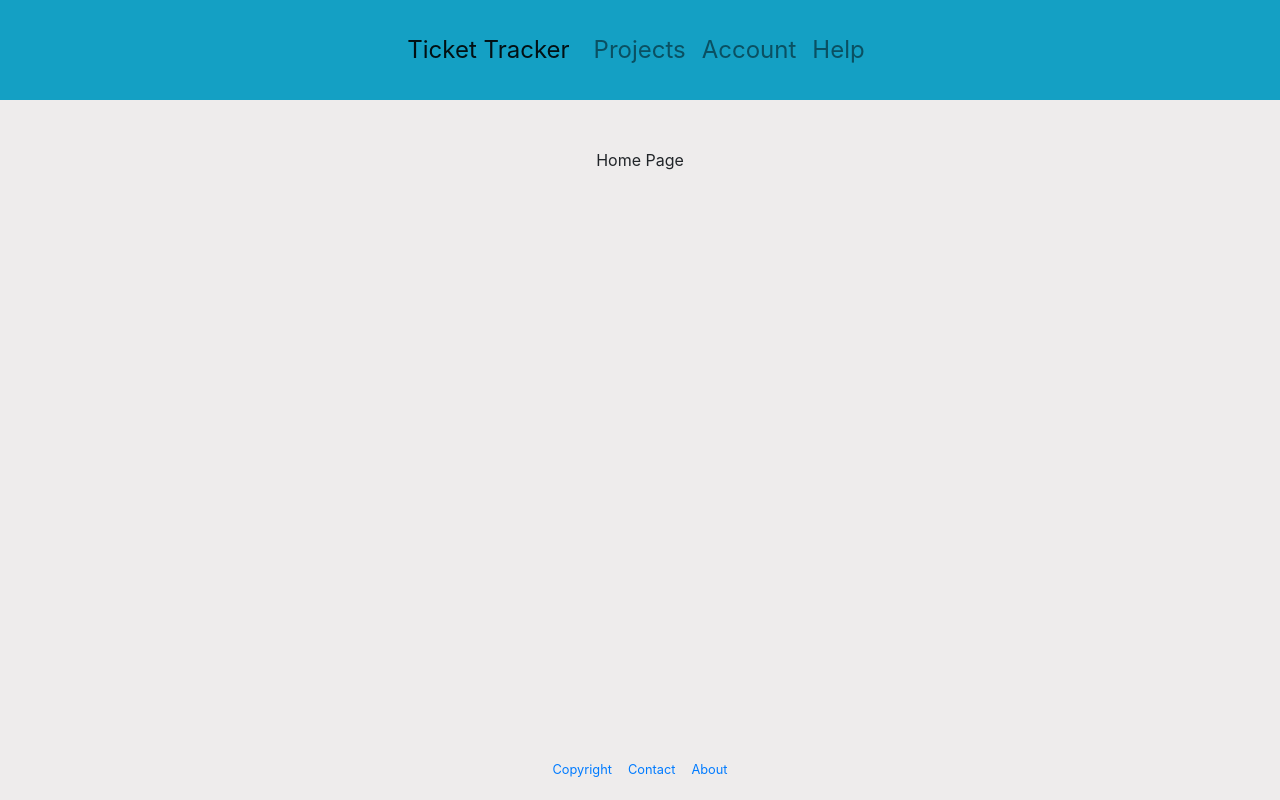
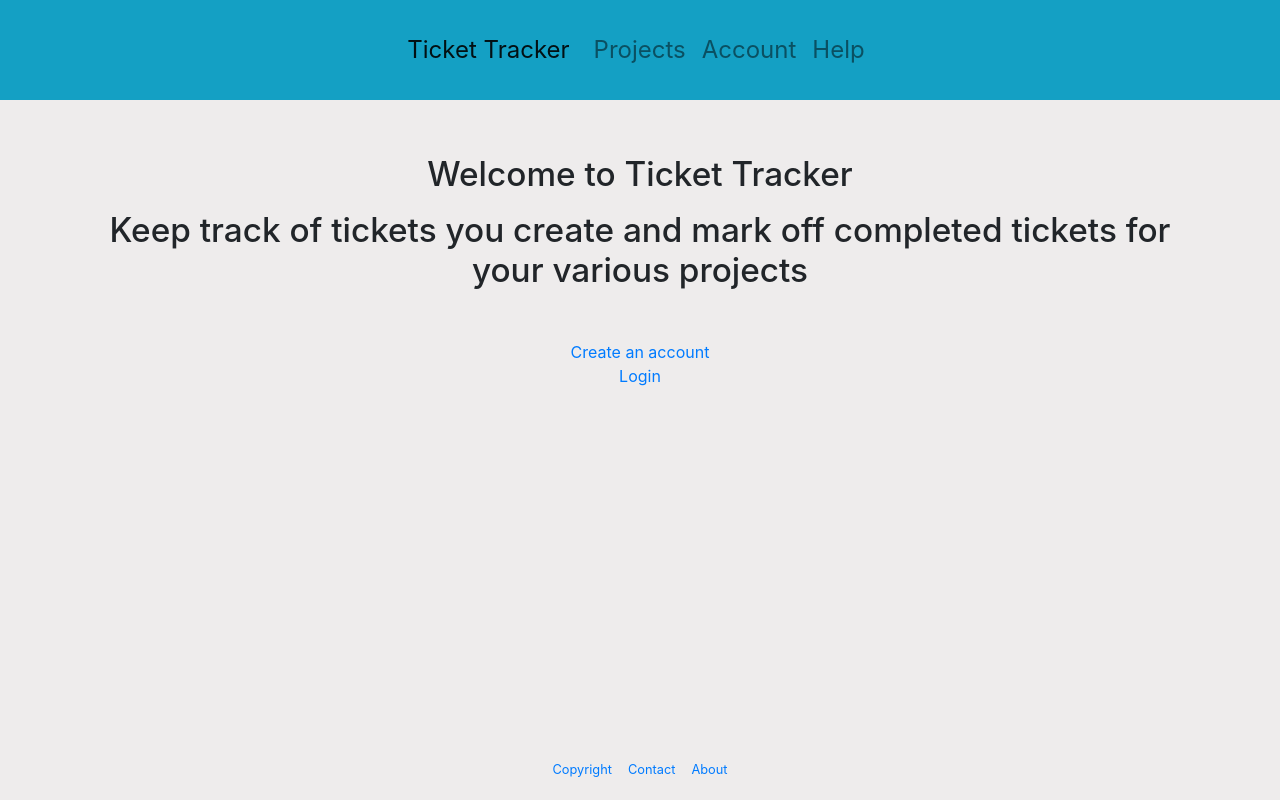
Before and after one commit to Raf-Batista/TicketTracker-Old, a React (Create React App) app in the folder ticket-tracker-client/: page / in a window 1280 px wide. Built offline with nearby package versions, Linux system fonts and the light colour scheme.

Commit message:
Add description and links to login or signup

```diff
--- a/ticket-tracker-client/src/components/Home/Home.js
+++ b/ticket-tracker-client/src/components/Home/Home.js
@@ -1,10 +1,22 @@
-import React from 'react'
-import './Home.css'
+import React from 'react';
+import { Link } from 'react-router-dom';
+import './Home.css';
 
 const Home = () => {
     return (
-        <div className="container text-center mt-5">
-            Home Page
+        <div className="container text-center mt-5 home">
+            <h1>
+                <span className="mb-3">
+                    Welcome to Ticket Tracker
+                </span>
+                <span>
+                    Keep track of tickets you create and mark off completed tickets for your various projects
+                </span>
+            </h1>
+            <div className="account-links mt-5">
+                <Link to="/signup">Create an account</Link>
+                <Link to="login">Login</Link>
+            </div>
         </div>
     )
 }
```
